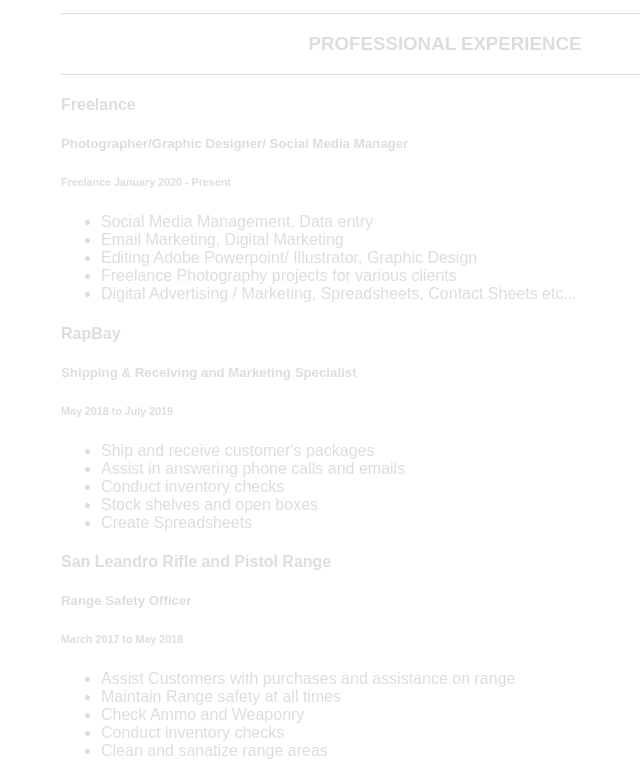
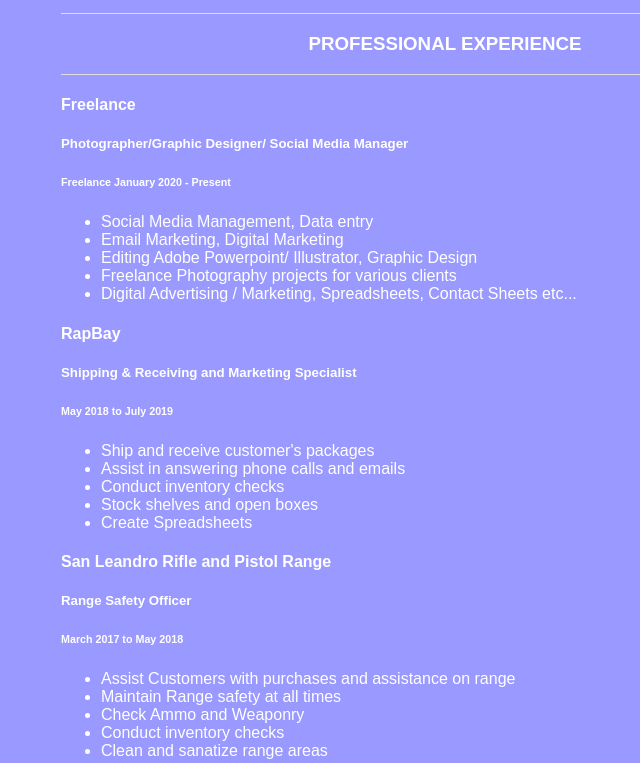
Before and after one commit to aloofy92/briannahickerson.github.io, a plain HTML site: page index.html in a window 1280 px wide. Shown: the part 207-970 px from the top of the page, without its empty margins (195-835 px from the left). Drawn offline with Linux system fonts and the light colour scheme.

Commit message:
Update style.css

```diff
--- a/style.css
+++ b/style.css
@@ -1,6 +1,6 @@
 body {
-  background color: #444444;
-  color: #dddddd;
+  background-color: #9999ff;
+  color: #ffffff;
   font-family: Arial, Helvetica, sans-serif;
   margin: 10% 20%;
 }
```
